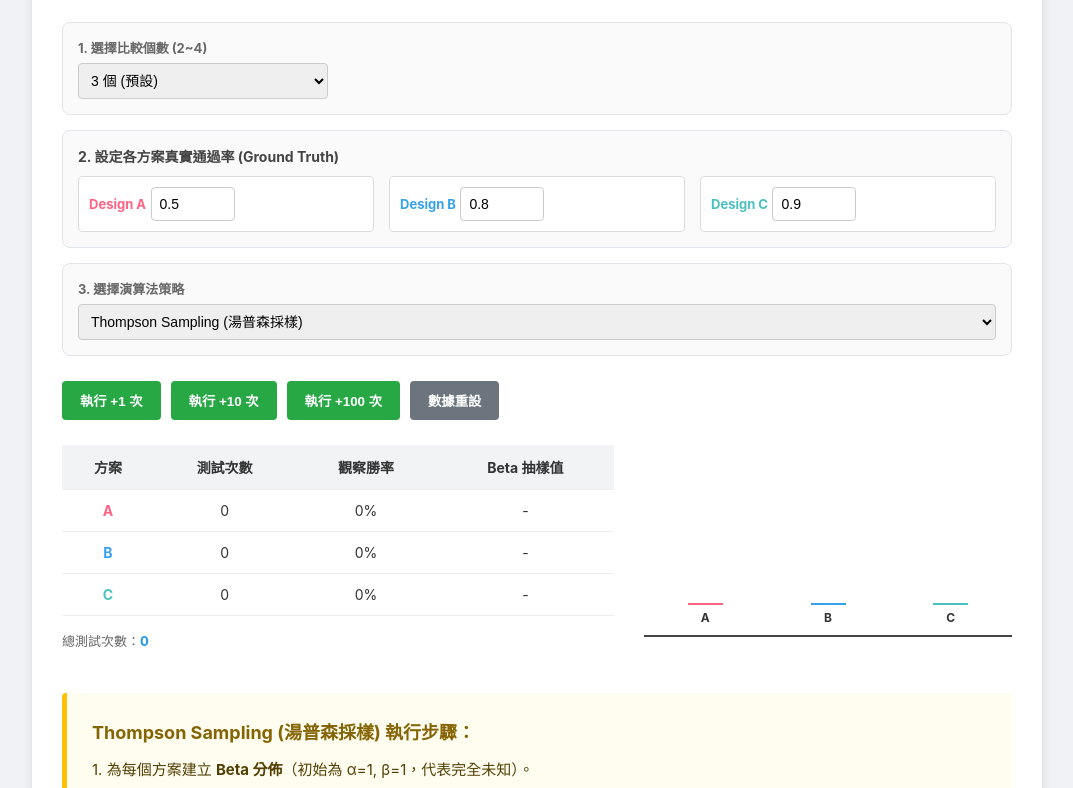
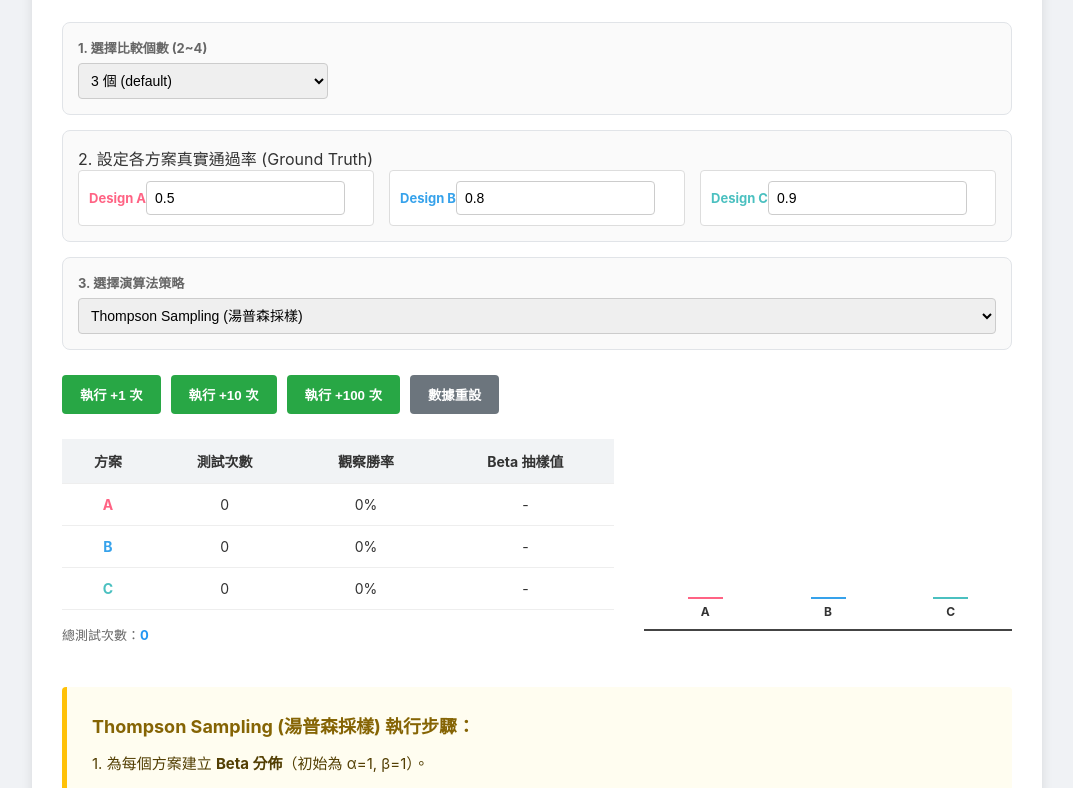
Before and after one commit to inhightw/calculator, a plain HTML site: page Bayesian-ML-algorithms.html in a window 1280 px wide. Shown: the part 148-936 px from the top of the page, without its empty margins (103-1176 px from the left). Drawn offline with Linux system fonts and the light colour scheme.

Commit message:
Update Bayesian-ML-algorithms.html

```diff
--- a/Bayesian-ML-algorithms.html
+++ b/Bayesian-ML-algorithms.html
@@ -6,48 +6,35 @@
     <style>
         body { font-family: -apple-system, "微軟正黑體", sans-serif; background: #f0f2f5; padding: 20px; color: #333; }
         .container { max-width: 950px; margin: auto; background: white; padding: 30px; border-radius: 12px; box-shadow: 0 4px 12px rgba(0,0,0,0.1); }
-
         .header-section { margin-bottom: 25px; }
         .source-info { font-size: 13px; color: #666; padding-left: 12px; border-left: 3px solid #2196f3; line-height: 1.6; margin-top: 10px; }
-
         .config-row { margin-bottom: 15px; padding: 15px; border-radius: 8px; border: 1px solid #e1e4e8; background: #fafafa; }
-        .config-label { font-size: 14px; font-weight: bold; margin-bottom: 10px; display: block; color: #444; }
-
-        /* 使用響應式網格，確保在 4 個方案時也能整齊換行不跑版 */
         .rates-grid { display: grid; grid-template-columns: repeat(auto-fit, minmax(180px, 1fr)); gap: 15px; }
         .rate-box { background: white; padding: 10px; border: 1px solid #ddd; border-radius: 4px; }
-
         .flex-group { display: flex; gap: 20px; align-items: flex-end; flex-wrap: wrap; }
         .field { display: flex; flex-direction: column; flex: 1; min-width: 200px; }
         label { font-size: 13px; font-weight: bold; margin-bottom: 6px; color: #666; }
         input, select { padding: 8px; border: 1px solid #ccc; border-radius: 4px; font-size: 14px; }
-
         .btn-group { display: flex; gap: 10px; margin: 25px 0; flex-wrap: wrap; }
         .btn { padding: 10px 18px; border: none; border-radius: 4px; cursor: pointer; font-weight: bold; transition: 0.2s; }
         .btn-run { background: #28a745; color: white; }
-        .btn-run:hover { background: #218838; }
         .btn-reset { background: #6c757d; color: white; }
-
         .result-grid { display: grid; grid-template-columns: 1.2fr 0.8fr; gap: 30px; }
-        @media (max-width: 768px) { .result-grid { grid-template-columns: 1fr; } }
-
         table { width: 100%; border-collapse: collapse; }
         th, td { padding: 12px; border-bottom: 1px solid #eee; text-align: center; font-size: 14px; }
         th { background: #f1f3f5; }
-
         .chart-container { display: flex; align-items: flex-end; justify-content: space-around; height: 180px; border-bottom: 2px solid #444; padding-bottom: 10px; }
         .bar-wrapper { display: flex; flex-direction: column; align-items: center; flex: 1; }
         .bar { width: 35px; transition: height 0.3s ease; min-height: 2px; }
-
         .logic-box { margin-top: 30px; padding: 25px; background: #fffdf0; border-left: 5px solid #ffc107; border-radius: 4px; }
         .logic-title { font-weight: bold; color: #856404; font-size: 18px; margin-bottom: 12px; }
         .logic-content { font-size: 15px; color: #533f03; line-height: 1.8; }
         .step-item { margin-bottom: 8px; }
+        .status-tag { padding: 2px 6px; border-radius: 4px; font-size: 12px; font-weight: bold; margin-left: 10px; }
         .hidden { display: none; }
     </style>
 </head>
 <body>
-
 <div class="container">
     <div class="header-section">
         <h2 style="margin:0;">A/B 測試 - 貝氏機器學習演算法</h2>
@@ -56,23 +43,20 @@
             <strong>Developer:</strong> QRM / Henry Luo
         </div>
     </div>
-
     <div class="config-row">
         <div class="field" style="max-width: 250px;">
             <label>1. 選擇比較個數 (2~4)</label>
             <select id="item-count" onchange="initApp()">
                 <option value="2">2 個</option>
-                <option value="3" selected>3 個 (預設)</option>
+                <option value="3" selected>3 個 (default)</option>
                 <option value="4">4 個</option>
             </select>
         </div>
     </div>
-
     <div class="config-row">
         <span class="config-label">2. 設定各方案真實通過率 (Ground Truth)</span>
         <div id="rates-container" class="rates-grid"></div>
     </div>
-
     <div class="config-row">
         <div class="flex-group">
             <div class="field">
@@ -89,14 +73,12 @@
             </div>
         </div>
     </div>
-
     <div class="btn-group">
         <button class="btn btn-run" onclick="runSim(1)">執行 +1 次</button>
         <button class="btn btn-run" onclick="runSim(10)">執行 +10 次</button>
         <button class="btn btn-run" onclick="runSim(100)">執行 +100 次</button>
         <button class="btn btn-reset" onclick="resetData()">數據重設</button>
     </div>
-
     <div class="result-grid">
         <div>
             <table>
@@ -105,11 +87,13 @@
                 </thead>
                 <tbody id="table-body"></tbody>
             </table>
-            <p style="font-size:13px; color:#666; margin-top:15px;">總測試次數：<span id="total-display" style="font-weight:bold; color:#2196f3;">0</span></p>
+            <p style="font-size:13px; color:#666; margin-top:15px;">
+                總測試次數：<span id="total-display" style="font-weight:bold; color:#2196f3;">0</span>
+                <span id="state-msg"></span>
+            </p>
         </div>
         <div class="chart-container" id="chart-container"></div>
     </div>
-
     <div class="logic-box">
         <div class="logic-title" id="logic-title"></div>
         <div id="logic-content" class="logic-content"></div>
@@ -120,68 +104,42 @@
     const COLORS = ['#ff6384', '#36a2eb', '#4bc0c0', '#ff9f40'];
     const NAMES = ['A', 'B', 'C', 'D'];
     const DEF_RATES = [0.5, 0.8, 0.9, 0.7];
+    let N, counts, wins, alphas, betas, total, lastScores, lastEpsStatus;
 
-    let N, counts, wins, alphas, betas, total, lastScores;
-
-    // 您偏好的詳細說明內容
     const descriptions = {
-        ts: {
-            title: "Thompson Sampling (湯普森採樣) 執行步驟：",
-            header: "Beta 抽樣值",
-            steps: [
-                "1. 為每個方案建立 <b>Beta 分佈</b>（初始為 α=1, β=1，代表完全未知）。",
-                "2. 從每個分佈中<b>隨機抽取一個數值</b>作為本輪的評估指標。",
-                "3. 選擇<b>指標最高</b>的方案進行測試（若指標相同則隨機選擇）。",
-                "4. <b>更新數據</b>：若測試成功，該方案的 α+1；若失敗，則 β+1。",
-                "5. 此方法在論文中被證明能以最快速度收斂至最佳方案。"
-            ]
-        },
-        ucb1: {
-            title: "UCB1 (Upper Confidence Bound) 執行步驟：",
-            header: "UCB 指標值",
-            steps: [
-                "1. <b>初始階段</b>：前 N 輪確保每個方案都至少測過一次。",
-                "2. <b>計算指標</b>：指標 = 目前平均勝率 + <b>√[(2 * ln 總次數) / 該方案次數]</b>。",
-                "3. <b>決策邏輯</b>：加成項代表「不確定性」。選指標最高的，等於是給測得少的方案一個機會。",
-                "4. <b>動態平衡</b>：隨測試次數增加，加成項會縮小，演算法會逐漸集中在表現最好的方案。",
-                "5. 若最高指標有多個，採隨機挑選 (Random Tie-break)。"
-            ]
-        },
-        egreedy: {
-            title: "Epsilon-Greedy (ε-貪婪) 執行步驟：",
-            header: "平均成功率",
-            steps: [
-                "1. 設定一個探索率 <b>ε</b> (例如 0.1)。",
-                "2. 產生一個 0 到 1 之間的隨機數。",
-                "3. 如果隨機數 < ε，進行<b>「探索」</b>：隨機從所有方案中選一個。",
-                "4. 如果隨機數 > ε，進行<b>「開發」</b>：選擇目前平均通過率最高的方案。",
-                "5. 更新結果並重新計算該方案的平均勝率。"
-            ]
-        }
+        ts: { title: "Thompson Sampling (湯普森採樣) 執行步驟：", header: "Beta 抽樣值", steps: [
+            "1. 為每個方案建立 <b>Beta 分佈</b>（初始為 α=1, β=1）。",
+            "2. 從每個分佈中<b>隨機抽取一個數值</b>作為本輪評估指標。",
+            "3. 選擇<b>指標最高</b>的方案進行測試。",
+            "4. <b>更新數據</b>：若成功 α+1；若失敗 β+1。",
+            "5. 此方法被證明能以最快速度收斂至最佳方案。"
+        ]},
+        ucb1: { title: "UCB1 (Upper Confidence Bound) 執行步驟：", header: "UCB 指標值", steps: [
+            "1. <b>初始階段</b>：前 N 輪確保每個方案都至少測過一次。",
+            "2. <b>計算指標</b>：指標 = 目前平均勝率 + <b>√[(2 * ln 總次數) / 該方案次數]</b>。",
+            "3. <b>決策邏輯</b>：若最高指標有多個，從中隨機挑選 (Random Tie-break)。",
+            "4. <b>動態平衡</b>：隨次數增加，加成項會縮小，逐漸集中在最佳方案。",
+            "5. 選指標最高的方案，給予測試較少的方案機會。"
+        ]},
+        egreedy: { title: "Epsilon-Greedy (ε-貪婪) 執行步驟：", header: "當次隨機數", steps: [
+            "1. 設定一個探索率 <b>ε</b>。",
+            "2. 產生一個 0 到 1 之間的<b>隨機數</b>。",
+            "3. 若隨機數 < ε，進行<b>「探索」</b>：隨機從所有方案中選一個。",
+            "4. 若隨機數 > ε，進行<b>「開發」</b>：選擇目前勝率最高的方案。",
+            "5. 更新結果並重新計算該方案的平均勝率。"
+        ]}
     };
 
     function initApp() {
         N = parseInt(document.getElementById('item-count').value);
         const ratesDiv = document.getElementById('rates-container');
         ratesDiv.innerHTML = '';
-
         for(let i=0; i<N; i++) {
             let val = (N == 2) ? (i == 0 ? 0.95 : 0.97) : DEF_RATES[i];
-            ratesDiv.innerHTML += `
-                <div class="rate-box">
-                    <label style="color:${COLORS[i]}">Design ${NAMES[i]}</label>
-                    <input type="number" id="r${i}" value="${val}" step="0.01" min="0" max="1">
-                </div>`;
+            ratesDiv.innerHTML += `<div class="rate-box"><label style="color:${COLORS[i]}">Design ${NAMES[i]}</label><input type="number" id="r${i}" value="${val}" step="0.01"></div>`;
         }
-
-        document.getElementById('table-body').innerHTML = Array.from({length:N}, (_,i) =>
-            `<tr><td style="color:${COLORS[i]}; font-weight:bold;">${NAMES[i]}</td><td id="c${i}">0</td><td id="p${i}">0%</td><td id="m${i}">-</td></tr>`
-        ).join('');
-
-        document.getElementById('chart-container').innerHTML = Array.from({length:N}, (_,i) =>
-            `<div class="bar-wrapper"><div id="bar${i}" class="bar" style="background:${COLORS[i]}; height:0px;"></div><div style="font-size:12px;margin-top:5px;font-weight:bold;">${NAMES[i]}</div></div>`
-        ).join('');
-
+        document.getElementById('table-body').innerHTML = Array.from({length:N}, (_,i) => `<tr><td style="color:${COLORS[i]}; font-weight:bold;">${NAMES[i]}</td><td id="c${i}">0</td><td id="p${i}">0%</td><td id="m${i}">-</td></tr>`).join('');
+        document.getElementById('chart-container').innerHTML = Array.from({length:N}, (_,i) => `<div class="bar-wrapper"><div id="bar${i}" class="bar" style="background:${COLORS[i]}; height:0px;"></div><div style="font-size:12px;margin-top:5px;font-weight:bold;">${NAMES[i]}</div></div>`).join('');
         syncAlgoUI();
     }
 
@@ -191,15 +149,14 @@
         document.getElementById('eps-div').className = (algo === 'egreedy' ? 'field' : 'field hidden');
         document.getElementById('metric-name').innerText = data.header;
         document.getElementById('logic-title').innerText = data.title;
-
-        // 動態替換「前 N 輪」文字並生成列表
-        let stepsHtml = data.steps.map(s => `<div class="step-item">${s.replace('前 N 輪', '前 ' + N + ' 輪')}</div>`).join('');
-        document.getElementById('logic-content').innerHTML = stepsHtml;
+        document.getElementById('logic-content').innerHTML = data.steps.map(s => `<div class="step-item">${s.replace('前 N 輪', '前 ' + N + ' 輪')}</div>`).join('');
         resetData();
     }
 
     function resetData() {
-        counts = Array(N).fill(0); wins = Array(N).fill(0); alphas = Array(N).fill(1); betas = Array(N).fill(1); total = 0; lastScores = Array(N).fill(0);
+        counts = Array(N).fill(0); wins = Array(N).fill(0); alphas = Array(N).fill(1); betas = Array(N).fill(1);
+        total = 0; lastScores = Array(N).fill(0); lastEpsStatus = "";
+        document.getElementById('state-msg').innerHTML = "";
         updateUI();
     }
 
@@ -212,39 +169,55 @@
     function runSim(steps) {
         const algo = document.getElementById('algo').value;
         const rates = Array.from({length:N}, (_,i) => parseFloat(document.getElementById(`r${i}`).value) || 0);
-
         for(let s=0; s<steps; s++) {
-            let idx;
+            let idx = undefined;
             if(algo === 'ts') {
                 lastScores = alphas.map((a, i) => rbeta(a, betas[i]));
             } else if(algo === 'ucb1') {
                 if(counts.includes(0)) {
                     idx = counts.indexOf(0);
-                    lastScores = Array(N).fill(0); // 初始化階段顯示 0
                 } else {
                     lastScores = counts.map((n, i) => (wins[i]/n) + Math.sqrt(2 * Math.log(total)/n));
                 }
             } else {
                 const eps = parseFloat(document.getElementById('epsilon').value);
-                lastScores = counts.map((n, i) => n === 0 ? 0 : wins[i]/n);
-                if(Math.random() < eps) idx = Math.floor(Math.random() * N);
+                const rand = Math.random();
+                lastScores = Array(N).fill(rand);
+                if(rand < eps) {
+                    idx = Math.floor(Math.random() * N); // 探索：純隨機挑選
+                    lastEpsStatus = `<span class="status-tag" style="background:#ffc107;color:white;">探索中</span>`;
+                } else {
+                    const winRates = counts.map((n, i) => n === 0 ? 0 : wins[i]/n);
+                    let maxWR = Math.max(...winRates);
+                    let candidates = [];
+                    winRates.forEach((v, i) => { if(Math.abs(v - maxWR) < 1e-7) candidates.push(i); });
+                    idx = candidates[Math.floor(Math.random() * candidates.length)];
+                    lastEpsStatus = `<span class="status-tag" style="background:#28a745;color:white;">開發中</span>`;
+                }
             }
 
+            // 如果索引尚未決定 (TS 或 UCB1 正常執行路徑)，從並列最高的指標中挑選
             if(idx === undefined) {
-                let max = Math.max(...lastScores);
-                let cand = []; lastScores.forEach((v, i) => { if(Math.abs(v-max) < 1e-7) cand.push(i); });
-                idx = cand[Math.floor(Math.random() * cand.length)];
+                let maxVal = Math.max(...lastScores);
+                let candidates = [];
+                lastScores.forEach((v, i) => { if(Math.abs(v - maxVal) < 1e-7) candidates.push(i); });
+                idx = candidates[Math.floor(Math.random() * candidates.length)];
             }
 
             const win = Math.random() < rates[idx] ? 1 : 0;
             counts[idx]++; wins[idx] += win; total++;
             if(win) alphas[idx]++; else betas[idx]++;
-            idx = undefined;
+
+            // UCB1 即時更新指標顯示
+            if(algo === 'ucb1') {
+                lastScores = counts.map((n, i) => n === 0 ? 0 : (wins[i]/n) + Math.sqrt(2 * Math.log(total)/n));
+            }
         }
         updateUI();
     }
 
     function updateUI() {
+        const algo = document.getElementById('algo').value;
         const maxC = Math.max(...counts, 1);
         for(let i=0; i<N; i++) {
             document.getElementById(`c${i}`).innerText = counts[i];
@@ -253,8 +226,8 @@
             document.getElementById(`bar${i}`).style.height = (counts[i]/maxC * 160) + "px";
         }
         document.getElementById('total-display').innerText = total;
+        if(algo === 'egreedy') document.getElementById('state-msg').innerHTML = lastEpsStatus;
     }
-
     initApp();
 </script>
 </body>
```
